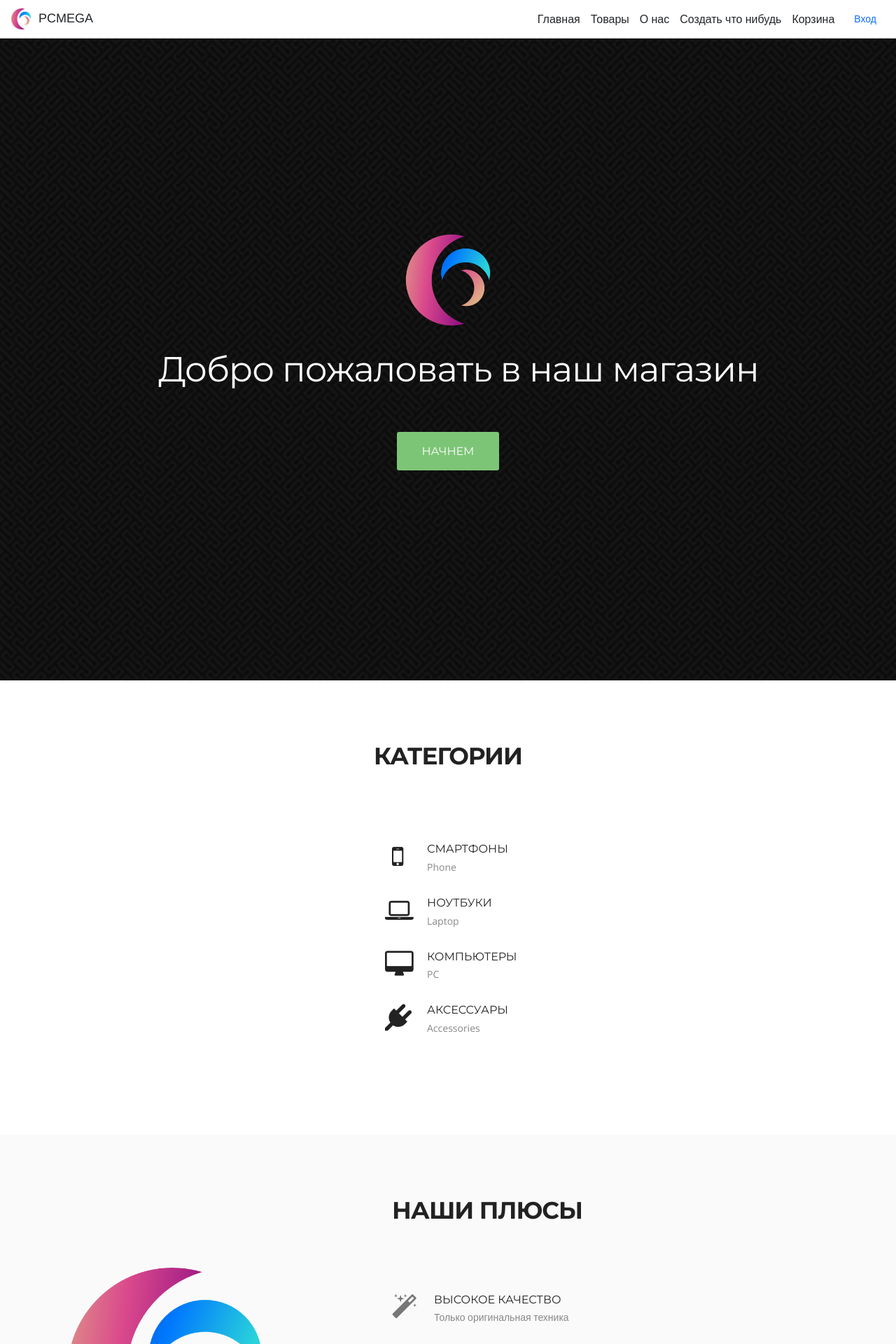
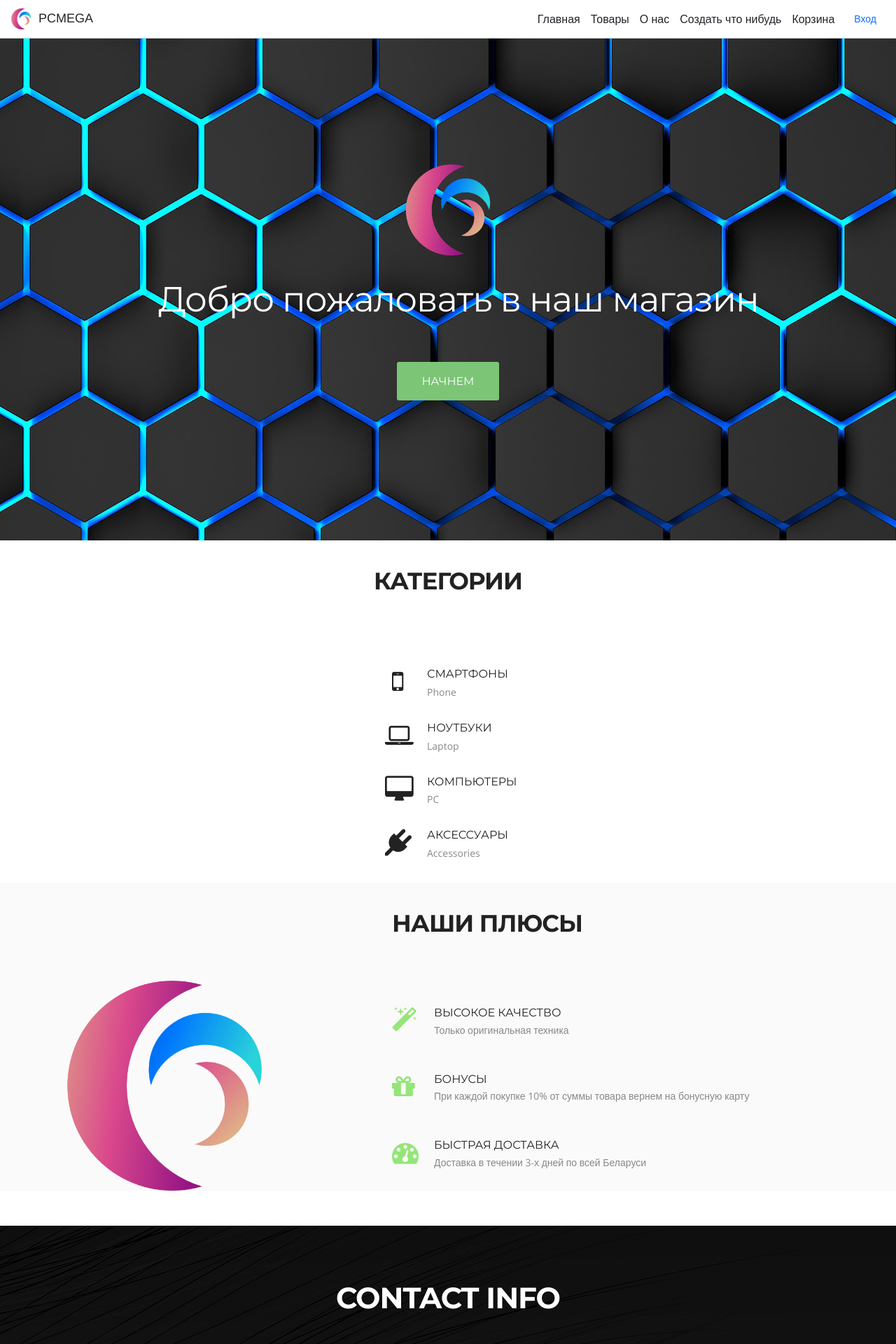
Before and after one commit to Denurex/ISP-Lab3-4, a Django app: page / in a window 1280 px wide; the page is wider, and only the part inside the window is pictured. Shown: the top 1920 px of that part at 70% size. Run offline with Django 4.2, Linux system fonts and the light colour scheme; some libraries are stand-ins or nearby versions.

Commit message:
modified

```diff
--- a/lr3-4/website/main/static/css/responsive.css
+++ b/lr3-4/website/main/static/css/responsive.css
@@ -99,7 +99,7 @@
 	.social-link{ margin-left:0px;}
 	.form{ margin:0}
 	.c-logo-part ul li{ display:block;}
-	.Portfolio-box{  max-width:300px !important; width:96.4% !important; margin:0 !important}
+	.Portfolio-box{  max-width:300px max-height:400px !important; width:96.4% !important; margin:0 !important}
 	.Portfolio-box img { max-width:100%;}
 	.portfolioContainer{ width:280px !important; margin:0 auto !important }
 
--- a/lr3-4/website/main/static/css/style.css
+++ b/lr3-4/website/main/static/css/style.css
@@ -97,8 +97,9 @@ p{
 
 .header{
 	text-align:center;
-	background:url('../img/pw_maze_black_2X.png') left top repeat;
-	padding:280px 0;
+	background:url('../img/back.png') ;
+	padding:180px 0;
+
 }
 .logo{
 	width:130px;
@@ -213,7 +214,7 @@ color: #fff;
 }
 
 .main-section{
-	padding:90px 0 110px;
+	padding:40px 0 0;
 }
 
 
@@ -275,7 +276,7 @@ color: #fff;
 	line-height:38px;
 	font-family: 'FontAwesome';
 	font-size:38px;
-	color:#777777;
+	color:#93e677;
 	font-style:normal;
 }
 .featured-box-col2{ overflow:hidden;}
@@ -340,7 +341,7 @@ color: #fff;
 	-webkit-transition:all 0.3s ease-in-out;
 }
 .Portfolio-nav li a:hover{
-	background:#7cc576;
+	background:#c4c276;
 	color:#fff;
 	text-decoration:none;
 }
@@ -353,7 +354,7 @@ color: #fff;
 .Portfolio-box{
 	text-align:center;
 	margin-bottom:30px;
-	height:350px;
+	height:400px;
 	width:350px;
 	overflow:hidden;
 	float:left;
@@ -371,7 +372,7 @@ color: #fff;
 }
 
 .Portfolio-nav li a.current{
-	background:#7cc576;
+	background:#7678c4;
 	color:#fff;
 	text-decoration:none;
 }
@@ -590,13 +591,13 @@ border: 2px solid #fff;
 
 /* Talk Business
 ---------------------------------*/
-.business-talking{
-	background:url('../img/section-bg2.jpg') top center no-repeat;
+.information-section {
+	background:url('../img/back2.png') top center no-repeat;
 	background-size:cover;
 	padding:60px 0 10px;
 	text-align:center;
 }
-.business-talking h2{
+.information-section h2{
 	font-family: 'Montserrat', sans-serif;
 	font-weight:700;
 	padding:0;
```
